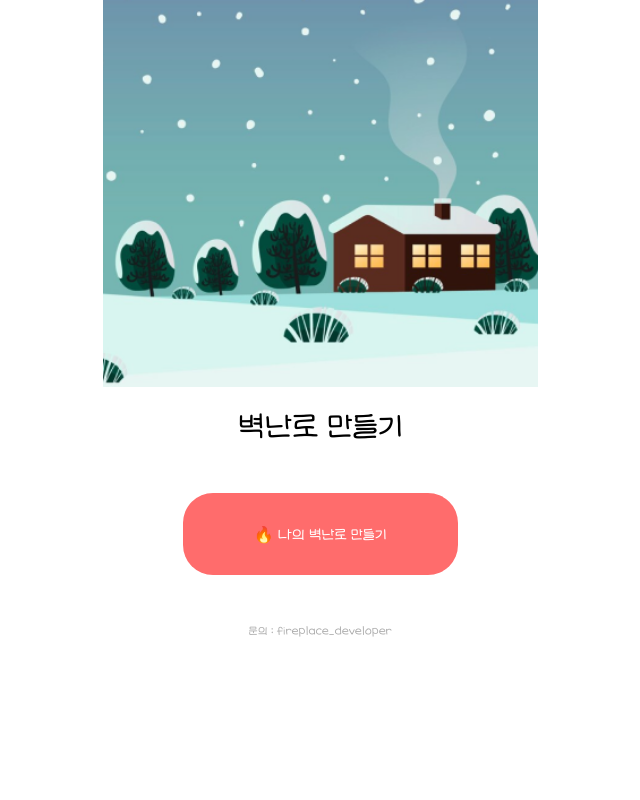
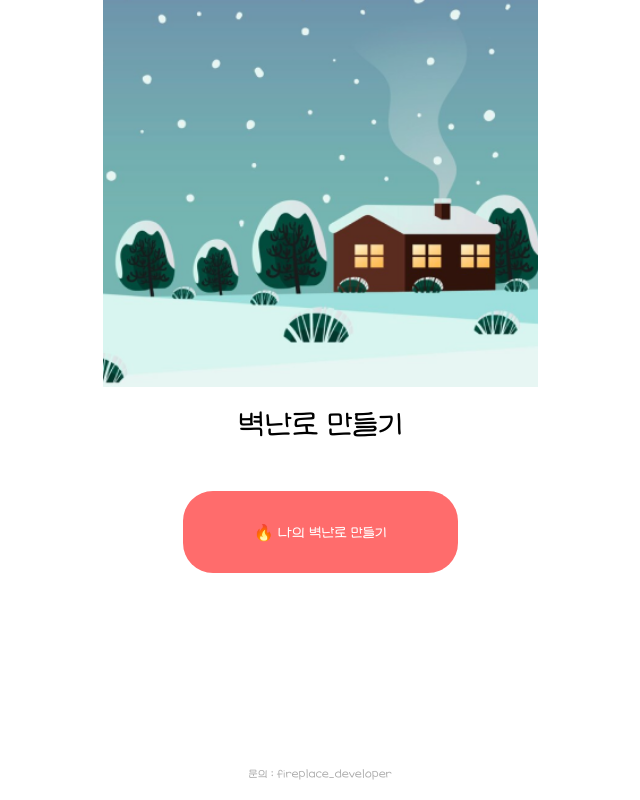
Before and after one commit to fullbloods/fireplace, a SvelteKit app: page / in a window 1280 px wide. Shown: the whole page, without its empty margins (320-960 px from the left). Built offline with nearby package versions, Linux system fonts and the light colour scheme.

Commit message:
첫화면 스타일 수정

```diff
--- a/src/lib/components/FireAni.svelte
+++ b/src/lib/components/FireAni.svelte
@@ -1,8 +1,7 @@
 <script lang="ts">
 	import { onMount } from 'svelte';
 	import { gsap } from 'gsap';
-import { CustomEase } from 'gsap/CustomEase';
-
+	import { CustomEase } from 'gsap/CustomEase';
 
 	gsap.registerPlugin(CustomEase);
 
--- a/src/routes/+page.svelte
+++ b/src/routes/+page.svelte
@@ -26,9 +26,12 @@
 		box-shadow:
 			0 10px 20px rgba(0, 0, 0, 0.19),
 			0 6px 6px rgba(0, 0, 0, 0.23);
+		display: flex;
+		flex-direction: column;
 	}
 
 	.content {
+		flex: 1;
 		display: flex;
 		flex-direction: column;
 		gap: 50px;
@@ -37,6 +40,7 @@
 
 	.snowImg {
 		width: 100%;
+		height: auto;
 	}
 
 	.title {
```
